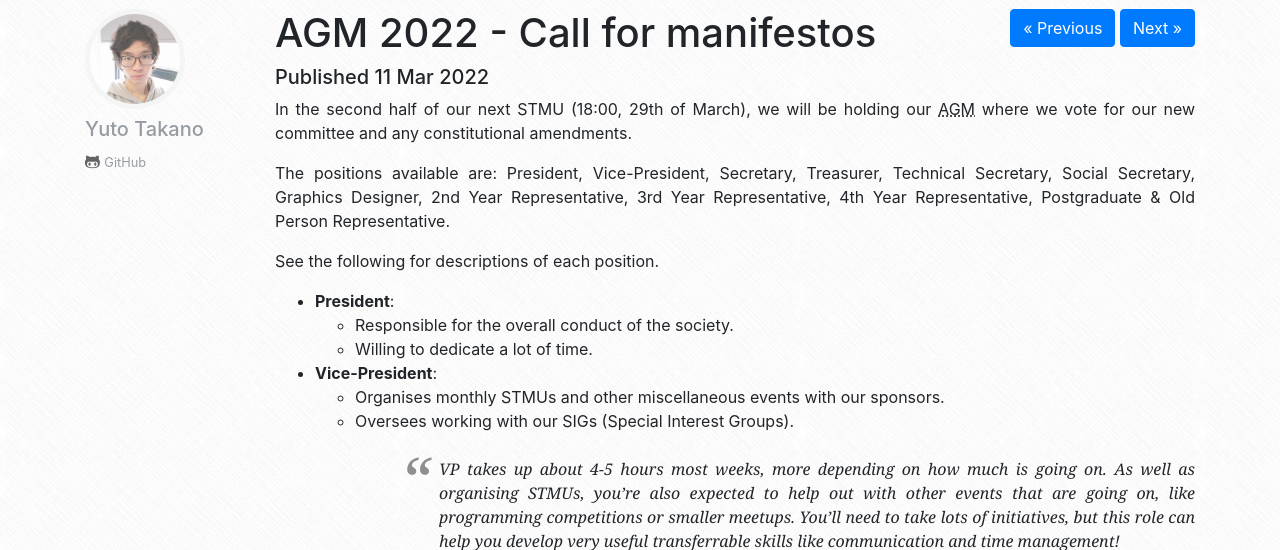
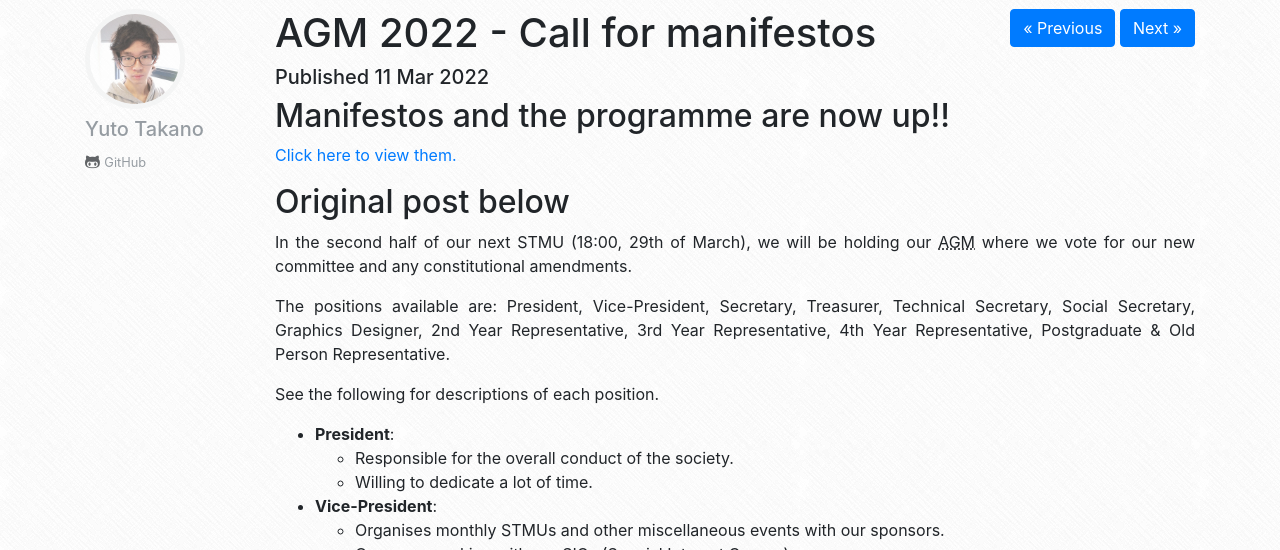
Before and after one commit to compsoc-edinburgh/website, a Jekyll site: the page built from _posts/2022-03-11-agm-2022.md, in a window 1280 px wide and 900 px high, cut to the strip 350-900 px from the top of the window. Built offline with Jekyll 4.4.1, drawn with Linux system fonts in a browser that asks for light colours; nearby versions of some CDN libraries.

Commit message:
Add edit to AGM call saying manifestos are now up

```diff
--- a/_posts/2022-03-11-agm-2022.md
+++ b/_posts/2022-03-11-agm-2022.md
@@ -3,6 +3,12 @@ title: "AGM 2022 - Call for manifestos"
 author: yutotakano
 excerpt_separator: "<!--See More-->"
 ---
+
+## Manifestos and the programme are now up!!
+
+[Click here to view them.](https://comp-soc.com/blog/2022/03/28/2022-agm-manifestos.html)
+
+## Original post below
 
 In the second half of our next STMU (<time datetime="2022-03-29 18:00Z">18:00, 29th of March</time>), we will be holding our <abbr title="Annual General Meeting">AGM</abbr> where we vote for our new committee and any constitutional amendments.
 
```
